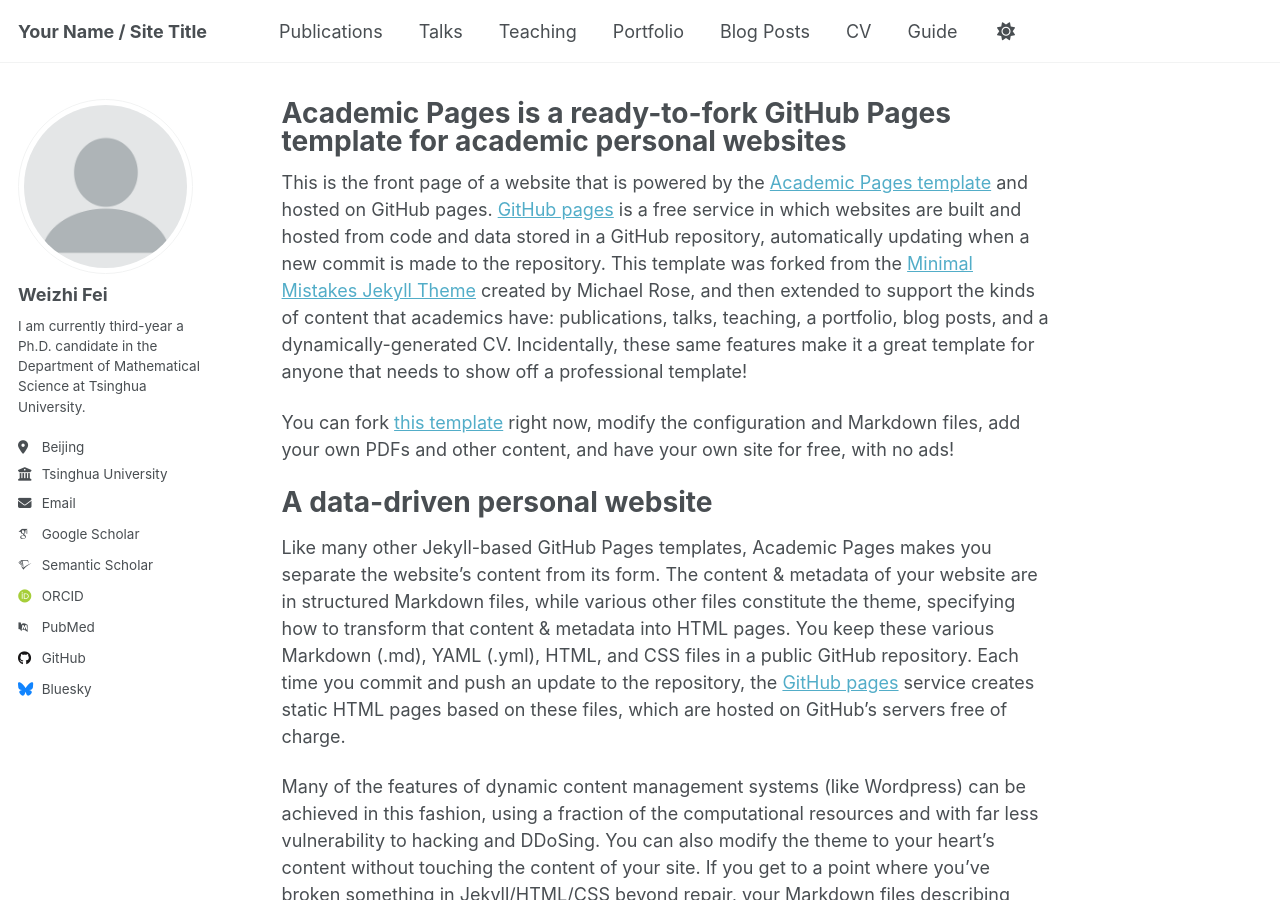
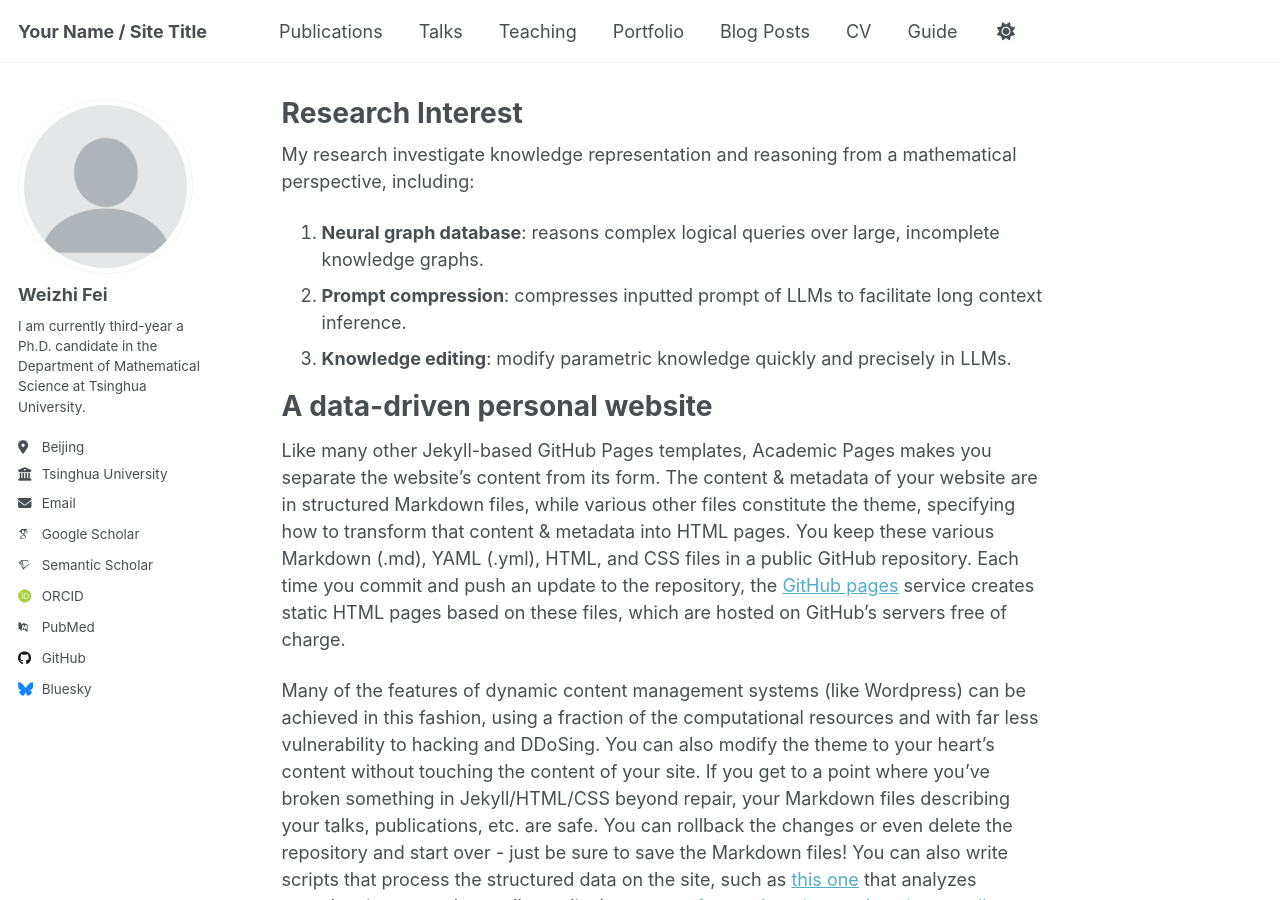
Before and after one commit to rabi-fei/rabi-fei.github.io, a Jekyll site: the page built from _pages/about.md, in a window 1280 px wide and 900 px high. Built offline with Jekyll 4.4.1, drawn with Linux system fonts in a browser that asks for light colours; some web fonts are replaced; a script that is not in the unit is left out.

Commit message:
Update about.md

```diff
--- a/_pages/about.md
+++ b/_pages/about.md
@@ -1,15 +1,18 @@
 ---
 permalink: /
-title: "Academic Pages is a ready-to-fork GitHub Pages template for academic personal websites"
+title: "Research Interest"
 author_profile: true
 redirect_from:
   - /about/
   - /about.html
 ---
 
-This is the front page of a website that is powered by the [Academic Pages template](https://github.com/academicpages/academicpages.github.io) and hosted on GitHub pages. [GitHub pages](https://pages.github.com) is a free service in which websites are built and hosted from code and data stored in a GitHub repository, automatically updating when a new commit is made to the repository. This template was forked from the [Minimal Mistakes Jekyll Theme](https://mmistakes.github.io/minimal-mistakes/) created by Michael Rose, and then extended to support the kinds of content that academics have: publications, talks, teaching, a portfolio, blog posts, and a dynamically-generated CV. Incidentally, these same features make it a great template for anyone that needs to show off a professional template!
+My research investigate knowledge representation and reasoning from a mathematical perspective, including:
+1. **Neural graph database**: reasons complex logical queries over large, incomplete knowledge graphs.
+2. **Prompt compression**: compresses inputted prompt of LLMs to facilitate long context inference.
+3. **Knowledge editing**: modify parametric knowledge quickly and precisely in LLMs.
 
- You can fork [this template](https://github.com/academicpages/academicpages.github.io) right now, modify the configuration and Markdown files, add your own PDFs and other content, and have your own site for free, with no ads!
+
 
 A data-driven personal website
 ======
```
